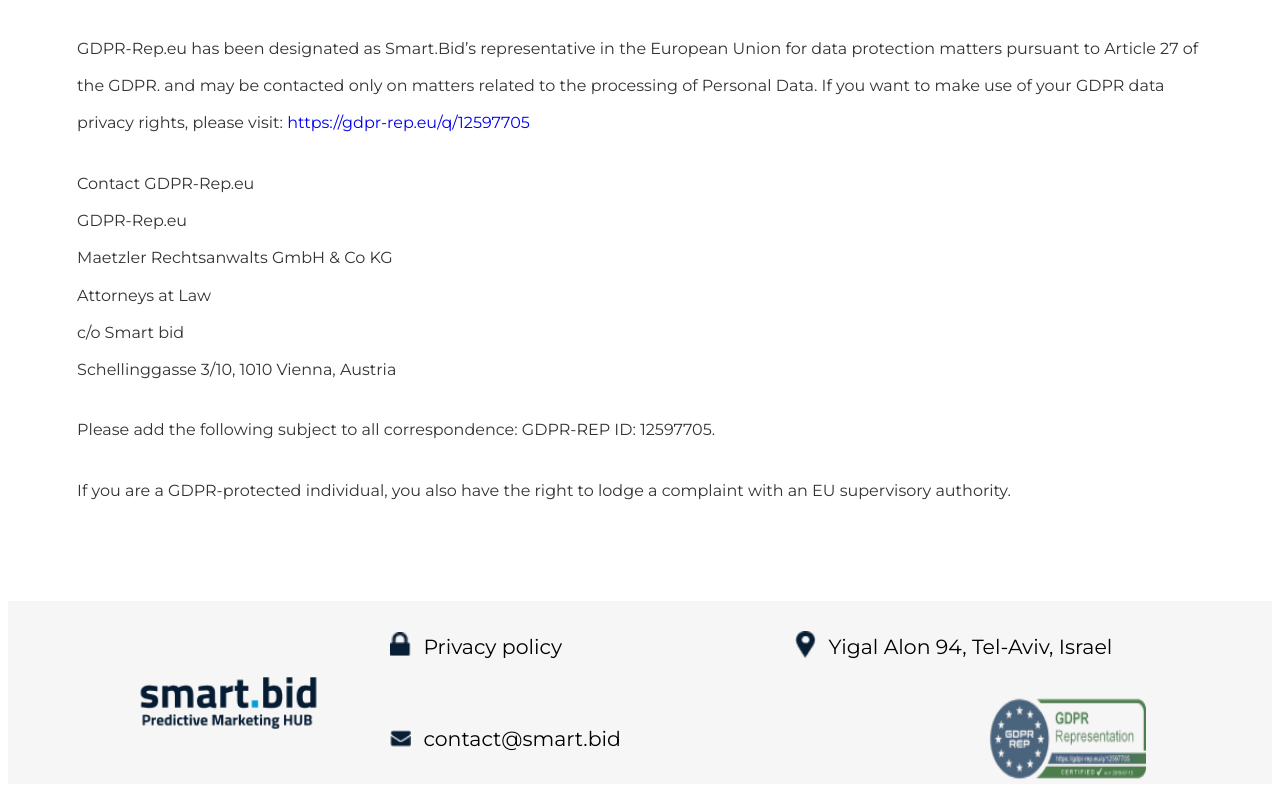
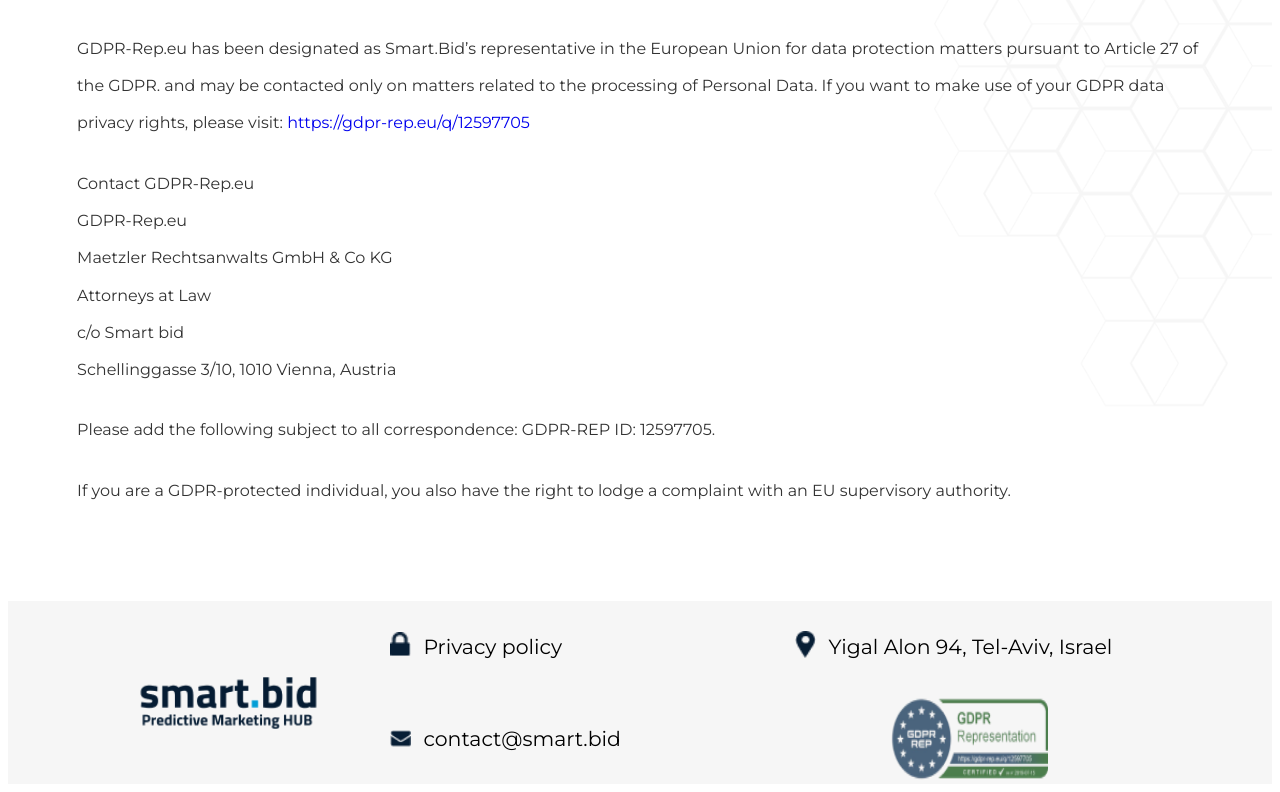
Before and after one commit to Sorchascome/smart-bid, a React (Create React App) app in the folder client/src/: page /privacy in a window 1280 px wide. Shown: the part 8507-9299 px from the top of the page. Built offline with nearby package versions, Linux system fonts and the light colour scheme; the HTML template or start-up script is replaced by a standard one.

Commit message:
Privacy page background

```diff
--- a/client/src/components/PrivacyPage.js
+++ b/client/src/components/PrivacyPage.js
@@ -1,6 +1,7 @@
 import React, { Component } from 'react'
 
 import arrow from '../uploads/collapse_arrow.svg'
+
 
 export default class PrivacyPage extends Component {
 
@@ -44,7 +45,7 @@
                     <div className="privacy_link" onClick={this.handleLead} value="9">9. Children’s Privacy</div>
                     <div className="privacy_link" onClick={this.handleLead} value="10">10. Data Controller/Processor</div>
                     <div className="privacy_link" onClick={this.handleLead} value="11">11. Additional Notices</div>
-                    <img className="col_arrow off" src={arrow} onClick={this.handleCollapse}></img>
+                    <img className="col_arrow off" alt='arrow' src={arrow} onClick={this.handleCollapse}></img>
                 </div>
                 <div className="privacy_left">
                     <div className="privacy_link" onClick={this.handleLead} value="1">1. Data Collection</div>
--- a/client/src/style/privacy.scss
+++ b/client/src/style/privacy.scss
@@ -1,11 +1,17 @@
+.Privacy {
+    background-color: #ffffff;
+}
+
 .PrivacyPage {
-    background-color: #ffffff;
     padding: 5.4vw;
     display: flex;
     width: auto;
     height: fit-content;
     flex-direction: row;
     z-index: -1;
+
+    background: 0 2% / contain url('../uploads/privacy_bckgr.png');
+
 
     @include breakpoint(1366px) {
         flex-direction: column;
@@ -143,3 +149,11 @@
     }
 
 }
+
+.privacy_img {
+
+    @include breakpoint(1366px) {
+        margin-right: 7.6vw;
+    }
+
+}
```
Also changed, not shown: client/src/uploads/privacy_bckgr.png (added), client/src/uploads/privacy_bckgr.svg (added).
